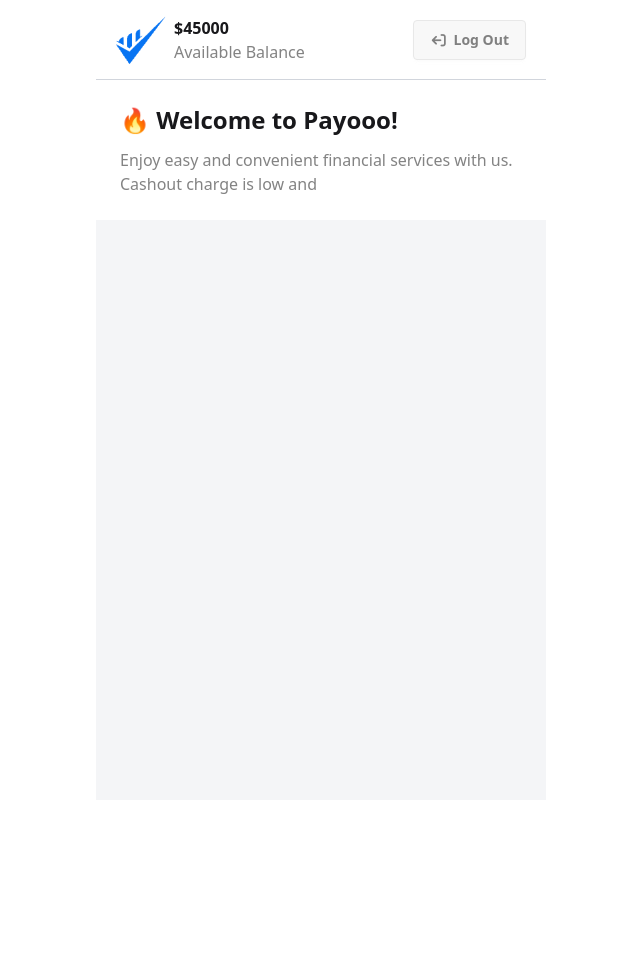
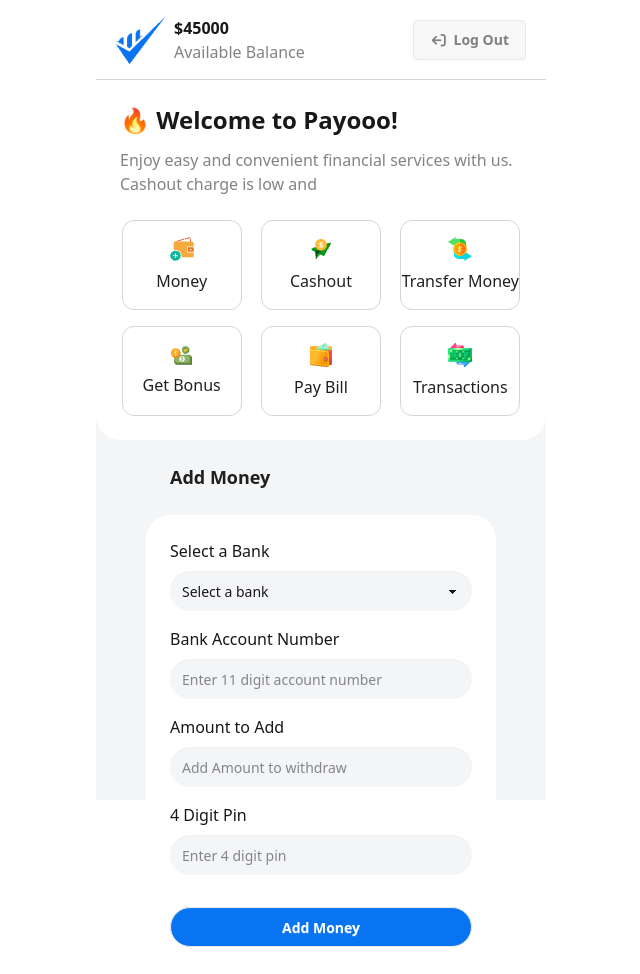
Before and after one commit to Asif-Orbit/bank-system, a plain HTML site: page home.html in a window 1280 px wide. Shown: the whole page, without its empty margins (319-959 px from the left). Before the commit the page ends 800 px from the top, so only its background shows below. Drawn offline with nearby package versions, Linux system fonts and the light colour scheme.

Commit message:
add home page also create add money form

```diff
--- a/home.html
+++ b/home.html
@@ -1,5 +1,6 @@
 <!DOCTYPE html>
 <html lang="en">
+
 <head>
     <meta charset="UTF-8">
     <meta name="viewport" content="width=device-width, initial-scale=1.0">
@@ -9,8 +10,11 @@
     <!-- tailwindcss link  -->
     <script src="https://cdn.jsdelivr.net/npm/@tailwindcss/browser@4"></script>
     <!-- font awesome link  -->
-     <link rel="stylesheet" href="https://cdnjs.cloudflare.com/ajax/libs/font-awesome/7.0.0/css/all.min.css" integrity="sha512-DxV+EoADOkOygM4IR9yXP8Sb2qwgidEmeqAEmDKIOfPRQZOWbXCzLC6vjbZyy0vPisbH2SyW27+ddLVCN+OMzQ==" crossorigin="anonymous" referrerpolicy="no-referrer" />
+    <link rel="stylesheet" href="https://cdnjs.cloudflare.com/ajax/libs/font-awesome/7.0.0/css/all.min.css"
+        integrity="sha512-DxV+EoADOkOygM4IR9yXP8Sb2qwgidEmeqAEmDKIOfPRQZOWbXCzLC6vjbZyy0vPisbH2SyW27+ddLVCN+OMzQ=="
+        crossorigin="anonymous" referrerpolicy="no-referrer" />
 </head>
+
 <body class="bg-[#f4f5f7] h-[100vh] max-w-[450px] mx-auto">
     <div class="flex justify-between items-center h-[80px] border-b-1 border-gray-300 p-[20px] bg-white">
         <div class="flex">
@@ -23,14 +27,76 @@
         <button class="btn text-[#08080880]"><i class="fa-solid fa-arrow-right-from-bracket rotate-180"></i>
             Log Out</button>
     </div>
-    <div class="p-[24px] bg-white">
+    <div class="pt-[24px] pr-[24px] pl-[24px] bg-white">
         <h1 class="font-bold text-2xl mb-[12px]">🔥 Welcome to Payooo!</h1>
         <p class="text-[#08080880]">Enjoy easy and convenient financial services with us. Cashout charge is low and </p>
     </div>
+    <!-- all transaction button  -->
+    <div class="grid grid-cols-3 gap-4 p-[24px] bg-white rounded-b-[24px]">
+        <div
+            class="w-[120px] h-[90px] mx-auto flex justify-center items-center flex-col border-1 border-gray-300 text-center rounded-xl">
+            <img src="./assets/wallet1.png" alt="" class="mx-auto">
+            <p class="text-[#080808e6] mt-[8px]">Money</p>
+        </div>
+        <div
+            class="w-[120px] h-[90px] mx-auto flex justify-center items-center flex-col  border-1 border-gray-300 text-center rounded-xl">
+            <img src="./assets/send1.png" alt="" class="mx-auto">
+            <p class="text-[#080808e6] mt-[8px]">Cashout</p>
+        </div>
+        <div
+            class="w-[120px] h-[90px] mx-auto flex justify-center items-center flex-col  border-1 border-gray-300 text-center rounded-xl">
+            <img src="./assets/money1.png" alt="" class="mx-auto">
+            <p class="text-[#080808e6] mt-[8px]">Transfer Money</p>
+        </div>
+        <div
+            class="w-[120px] h-[90px] mx-auto flex justify-center items-center flex-col border-1 border-gray-300 text-center rounded-xl">
+            <img src="./assets/bonus1.png" alt="" class="mx-auto">
+            <p class="text-[#080808e6] mt-[8px]">Get Bonus</p>
+        </div>
+        <div
+            class="w-[120px] h-[90px] mx-auto flex justify-center items-center flex-col  border-1 border-gray-300 text-center rounded-xl">
+            <img src="./assets/purse1.png" alt="" class="mx-auto">
+            <p class="text-[#080808e6] mt-[8px]">Pay Bill</p>
+        </div>
+        <div
+            class="w-[120px] h-[90px] mx-auto flex justify-center items-center flex-col border-1 border-gray-300 text-center rounded-xl">
+            <img src="./assets/transaction1.png" alt="" class="mx-auto">
+            <p class="text-[#080808e6] mt-[8px]">Transactions</p>
+        </div>
+    </div>
+    <!-- add money button form  -->
+    <div id="add-money-parent" class="max-w-[350px] h-[100vh] mx-auto">
+        <h1 class="font-semibold text-[#080808e6] text-[18px] p-[24px]">Add Money</h1>
+        <form>
+            <div class="p-6 bg-white w-[350px] rounded-[24px]">
+                <label for="" class="font-medium">Select a Bank</label>
+                <select class="select  mb-4 mt-2 rounded-[32px] bg-[#f4f5f7] border-none">
+                    <option selected>Select a bank</option>
+                    <option>AB bank</option>
+                    <option>IFIC bank</option>
+                    <option>Brac bank</option>
+                </select>
+                <label for="text" class="font-medium">Bank Account Number</label> <br>
+                <input type="text" placeholder="Enter 11 digit account number"
+                    class="input mb-4 mt-2 rounded-[32px] bg-[#f4f5f7] border-none" />
+                <br>
+                <label for="text" class="font-medium">Amount to Add</label> <br>
+                <input type="text" placeholder="Add Amount to withdraw"
+                    class="input mb-4 mt-2 rounded-[32px] bg-[#f4f5f7] border-none" />
+                <br>
+                <label for="password" class="font-medium">4 Digit Pin</label> <br>
+                <input id="pin-number" type="password" placeholder="Enter 4 digit pin"
+                    class="input mb-4 mt-2 rounded-[32px] bg-[#f4f5f7] border-none" />
+                <br>
+                <button id="add-money-btn" class="btn bg-[#0874f2] w-full mt-4 rounded-[32px] text-white">Add Money</button>
+            </div>
+        </form>
+
+    </div>
 
 
-
-
+    <!-- js add link    -->
     <script src="./home.js"></script>
 </body>
+
 </html>
```
